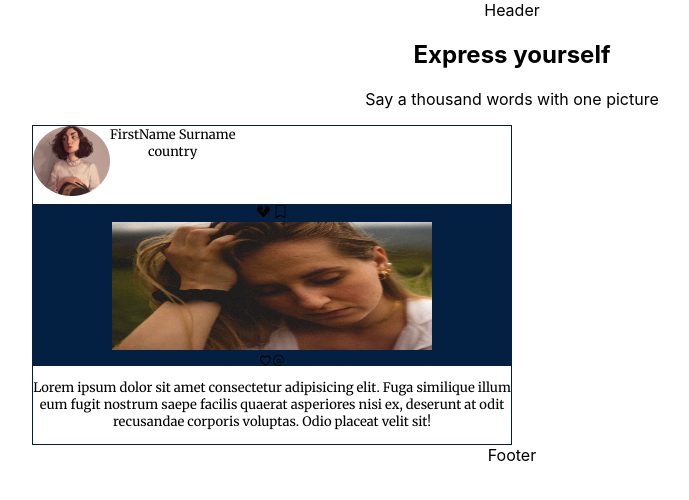
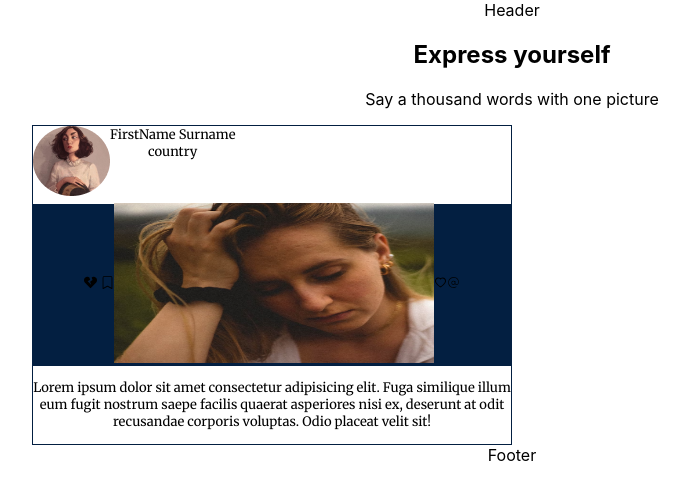
Before and after one commit to debbyuzuegbu/v42-geckos-team-11, a React (Create React App) app: page / in a window 1280 px wide. Shown: the top 500 px of the page, without its empty margins (128-817 px from the left). Built offline with nearby package versions, Linux system fonts and the light colour scheme.

Commit message:
box section

```diff
--- a/src/components/Box.css
+++ b/src/components/Box.css
@@ -24,11 +24,16 @@
     height: 10rem;
     background: #031F41;
     box-sizing: border-box;
+    display: flex;
+    flex-direction: row;
+    align-items: center;
+    justify-content: center;
 }
 
 .post {
     width: 20rem;
-    height: 8rem;
+    height: 10rem;
+    box-sizing: border-box;
 }
 
 .section-3 {
```
